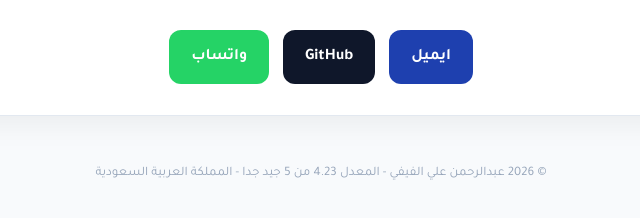
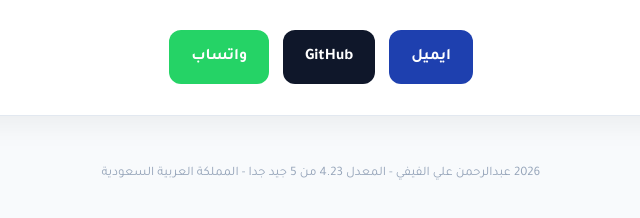
Before and after one commit to abdulrahman-alfaifi681/abdulrahman-alfaifi681.github.io, a plain HTML site: page index.html in a window 1280 px wide. Shown: the part 2002-2220 px from the top of the page, 319-959 px from the left. Drawn offline with Linux system fonts and the light colour scheme.

Commit message:
Update index.html

```diff
--- a/index.html
+++ b/index.html
@@ -32,13 +32,13 @@ ul{padding-right:20px} li{margin-bottom:6px;color:#334155}
 </div>
 <div class="container">
 <div class="card"><h3>الهدف الوظيفي</h3><p>اسعى للانضمام الى مؤسسة برمجية توفر بيئة عمل منظمة ومحفزة، حيث اتمكن من المساهمة بفعالية في تحقيق اهداف المؤسسة من خلال اداء مهام الجودة، وتنظيم فعال للعمليات، والعمل ضمن فريق متعاون.</p></div>
-<div class="card"><h3>الخبرات العملية - الكلية التقنية بجازان</h3><ul><li>تحليل المتطلبات التقنية للمشاريع البرمجية وتصميم حلول برمجية فعالة.</li><li>فحص واختبار البرمجيات ومعالجة الاخطاء (Debugging).</li><li>تحديث الملفات البرمجية وضبط بيئات التطوير باستخدام Git.</li><li>تقديم الدعم الفني للمستخدمين.</li></ul></div>
+<div class="card"><h3>الخبرات العملية - الكلية التقنية بجازان</h3><ul><li>تحليل المتطلبات التقنية للمشاريع البرمجية وتصميم حلول برمجية فعالة.</li><li>فحص واختبار البرمجيات ومعالجة الاخطاء Debugging.</li><li>تحديث الملفات البرمجية وضبط بيئات التطوير باستخدام Git.</li><li>تقديم الدعم الفني للمستخدمين.</li></ul></div>
 <div class="card"><h3>التعليم - الكلية التقنية بجازان</h3><p><b>دبلوم برمجيات الحاسب - 2022</b> <span class="badge">المعدل 4.23 / 5 - جيد جدا</span></p><ul style="margin-top:12px"><li>دراسة تحليل وتصميم الانظمة وتطوير البرمجيات.</li><li>تطوير مهارات كتابة الاكواد وبناء تطبيقات الويب والهواتف الذكية.</li><li>انشاء وادارة قواعد البيانات وكتابة استعلامات SQL.</li><li>استخدام Git و GitHub.</li><li>تطبيق اساليب فحص البرمجيات وتصحيح الاخطاء.</li></ul></div>
-<div class="card"><h3>الدورات والشهادات</h3><ul><li>دورة مهارات الحاسب في الاعمال المكتبية - مركز كونر (60 ساعة)</li><li>دورة الثقافة العمالية - منصة دروب</li><li>دورة مهن المستقبل والتحول الرقمي - هدف (15 ساعة)</li><li>دورة Word و PowerPoint و Excel</li><li>شهادة تجميع وصيانة الحاسب - Cisco</li></ul></div>
+<div class="card"><h3>الدورات والشهادات</h3><ul><li>دورة مهارات الحاسب في الاعمال المكتبية - مركز كونر 60 ساعة</li><li>دورة الثقافة العمالية - منصة دروب</li><li>دورة مهن المستقبل والتحول الرقمي - هدف 15 ساعة</li><li>دورة Word و PowerPoint و Excel</li><li>شهادة تجميع وصيانة الحاسب - Cisco</li></ul></div>
 <div class="grid"><div class="card"><h3>المهارات التقنية</h3><span class="tag">HTML</span><span class="tag">CSS</span><span class="tag">JavaScript</span><span class="tag">SQL</span><span class="tag">Git</span><span class="tag">GitHub</span><span class="tag">Debugging</span><span class="tag">Office</span></div><div class="card"><h3>المهارات الشخصية</h3><ul><li>ادارة الوقت وتنظيم المهام</li><li>التفكير النقدي وحل المشكلات</li><li>التواصل الفعال والعمل الجماعي</li><li>التعاون والابداع</li><li>المرونة والتكيف والتعلم المستمر</li></ul></div></div>
 <div class="card"><h3>اللغات</h3><ul><li>العربية</li><li>الانجليزية</li></ul></div>
 <div class="card" style="text-align:center"><a class="btn" href="mailto:abdulrahman.ali.alfaifi@gmail.com">ايميل</a> <a class="btn" style="background:#0f172a" href="https://github.com/abdulrahman-alfaifi681">GitHub</a> <a class="btn" style="background:#25D366" href="https://wa.me/966558129513">واتساب</a></div>
-<div class="footer">© 2026 عبدالرحمن علي الفيفي - المعدل 4.23 من 5 جيد جدا - المملكة العربية السعودية</div>
+<div class="footer">2026 عبدالرحمن علي الفيفي - المعدل 4.23 من 5 جيد جدا - المملكة العربية السعودية</div>
 </div>
 </body>
 </html>
```
